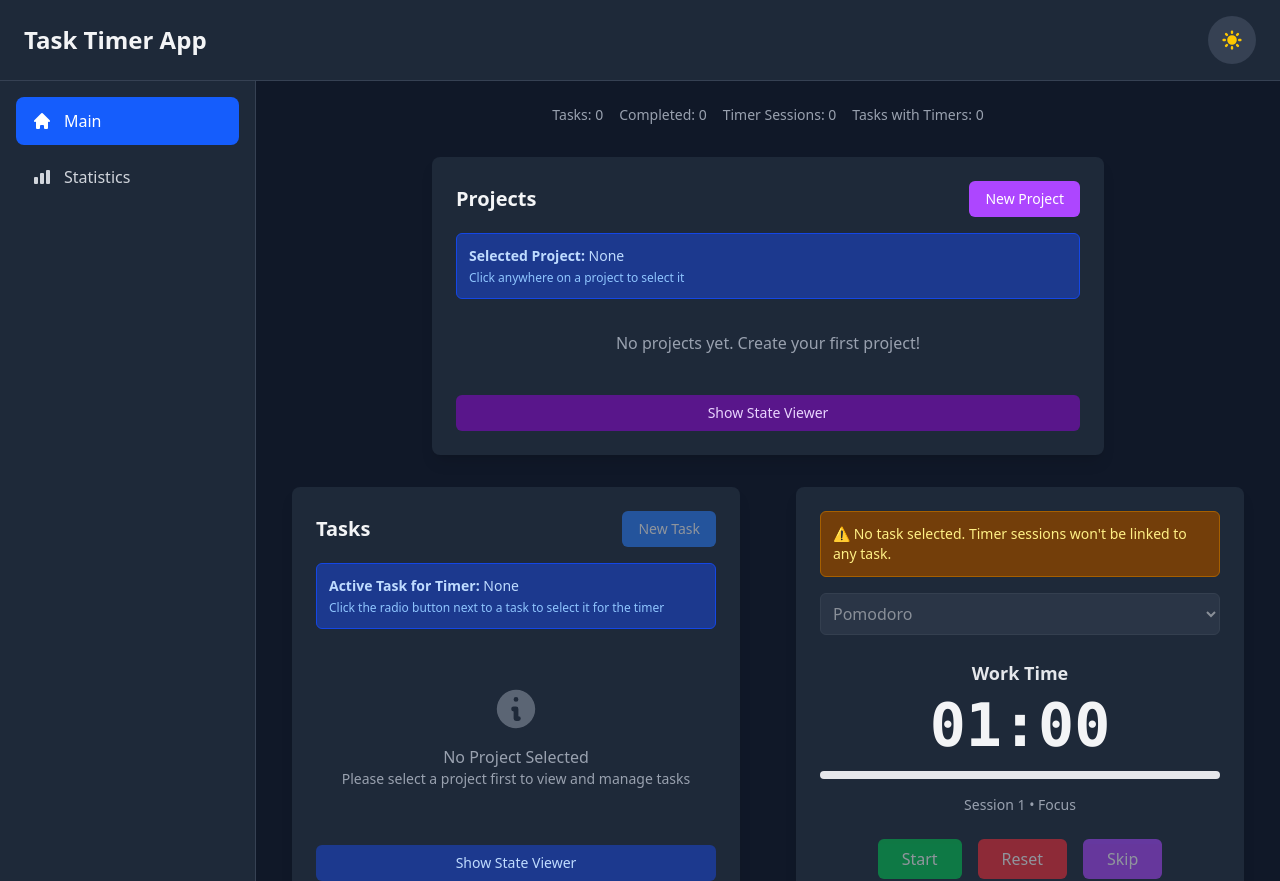
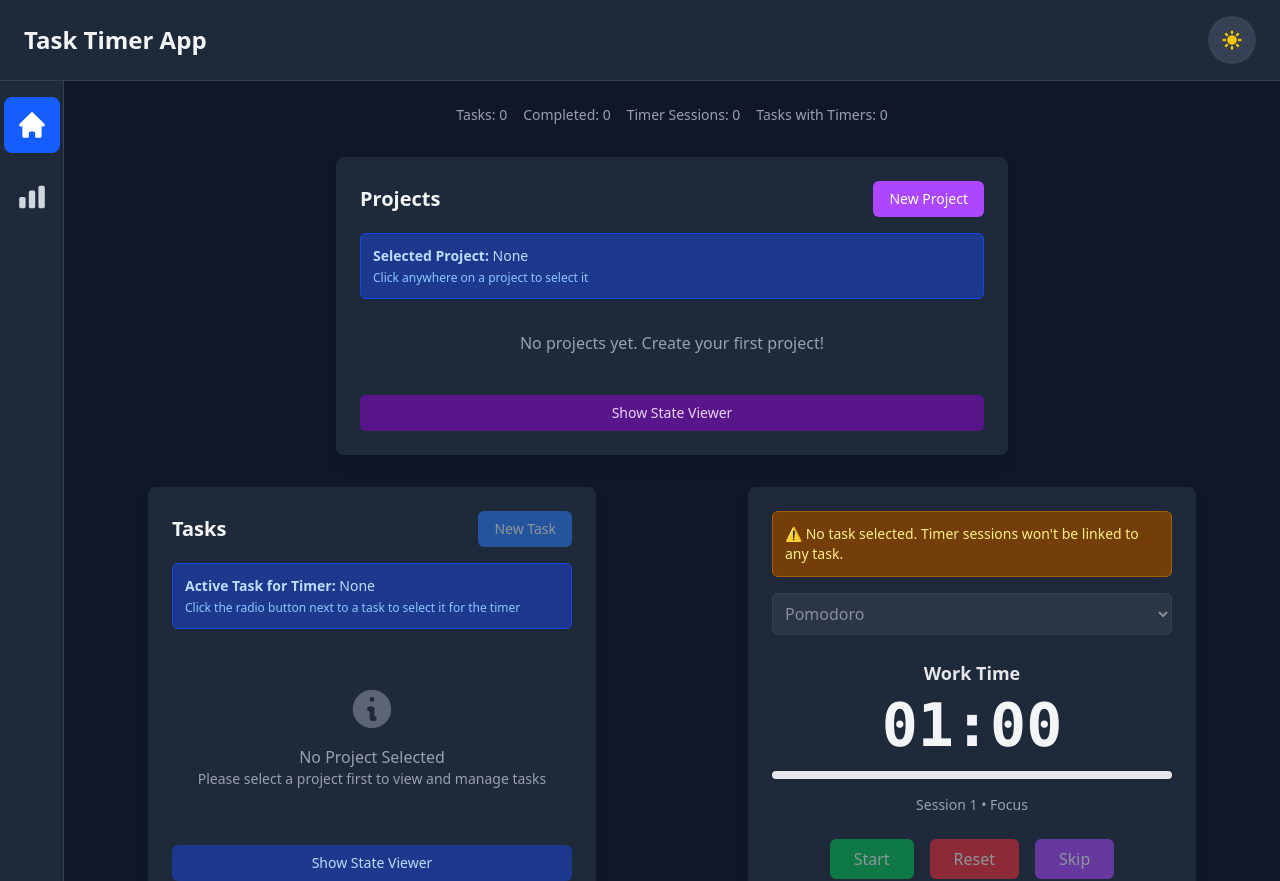
Before and after one commit to reda-akherfi/react_omnedu, a React (Vite) app: page / in a window 1280 px wide. Built offline with nearby package versions, Linux system fonts and the light colour scheme.

Commit message:
refactor: Update sidebar layout and button styles in App component for improved accessibility and visual consistency

```diff
--- a/src/App.tsx
+++ b/src/App.tsx
@@ -665,12 +665,13 @@ const App: React.FC = () => {
       {/* Main Layout */}
       <div className="flex h-screen">
         {/* Sidebar */}
-        <div className={`w-64 border-r transition-colors duration-200 ${darkMode ? 'bg-gray-800 border-gray-700' : 'bg-white border-gray-200'}`}>
-          <div className="p-4">
-            <nav className="space-y-2">
+        <div className={`w-16 border-r transition-colors duration-200 flex flex-col items-center ${darkMode ? 'bg-gray-800 border-gray-700' : 'bg-white border-gray-200'}`}>
+          <div className="flex flex-col items-center py-4">
+            <nav className="space-y-4">
               <button
                 onClick={() => setActiveSidebarItem('main')}
-                className={`w-full flex items-center space-x-3 px-4 py-3 rounded-lg transition-colors duration-200 ${
+                title="Main"
+                className={`flex items-center justify-center p-3 rounded-lg transition-colors duration-200 ${
                   activeSidebarItem === 'main'
                     ? darkMode
                       ? 'bg-blue-600 text-white'
@@ -680,15 +681,15 @@ const App: React.FC = () => {
                       : 'text-gray-700 hover:bg-gray-100'
                 }`}
               >
-                <svg className="w-5 h-5" fill="currentColor" viewBox="0 0 20 20">
+                <svg className="w-8 h-8" fill="currentColor" viewBox="0 0 20 20">
                   <path d="M10.707 2.293a1 1 0 00-1.414 0l-7 7a1 1 0 001.414 1.414L4 10.414V17a1 1 0 001 1h2a1 1 0 001-1v-2a1 1 0 011-1h2a1 1 0 011 1v2a1 1 0 001 1h2a1 1 0 001-1v-6.586l.293.293a1 1 0 001.414-1.414l-7-7z" />
                 </svg>
-                <span className="font-medium">Main</span>
               </button>
 
               <button
                 onClick={() => setActiveSidebarItem('statistics')}
-                className={`w-full flex items-center space-x-3 px-4 py-3 rounded-lg transition-colors duration-200 ${
+                title="Statistics"
+                className={`flex items-center justify-center p-3 rounded-lg transition-colors duration-200 ${
                   activeSidebarItem === 'statistics'
                     ? darkMode
                       ? 'bg-blue-600 text-white'
@@ -698,10 +699,9 @@ const App: React.FC = () => {
                       : 'text-gray-700 hover:bg-gray-100'
                 }`}
               >
-                <svg className="w-5 h-5" fill="currentColor" viewBox="0 0 20 20">
+                <svg className="w-8 h-8" fill="currentColor" viewBox="0 0 20 20">
                   <path d="M2 11a1 1 0 011-1h2a1 1 0 011 1v5a1 1 0 01-1 1H3a1 1 0 01-1-1v-5zM8 7a1 1 0 011-1h2a1 1 0 011 1v9a1 1 0 01-1 1H9a1 1 0 01-1-1V7zM14 4a1 1 0 011-1h2a1 1 0 011 1v12a1 1 0 01-1 1h-2a1 1 0 01-1-1V4z" />
                 </svg>
-                <span className="font-medium">Statistics</span>
               </button>
             </nav>
           </div>
```
